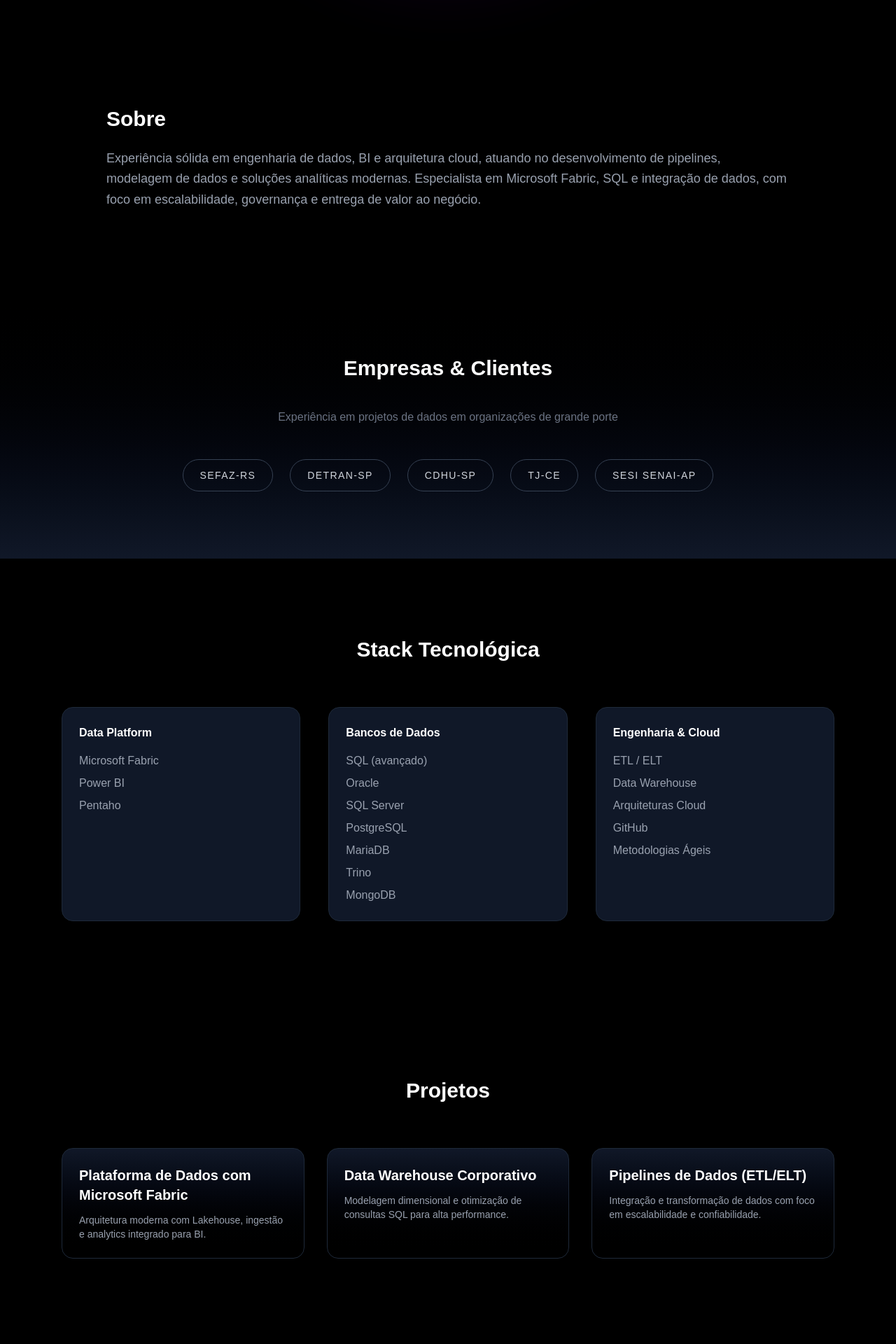
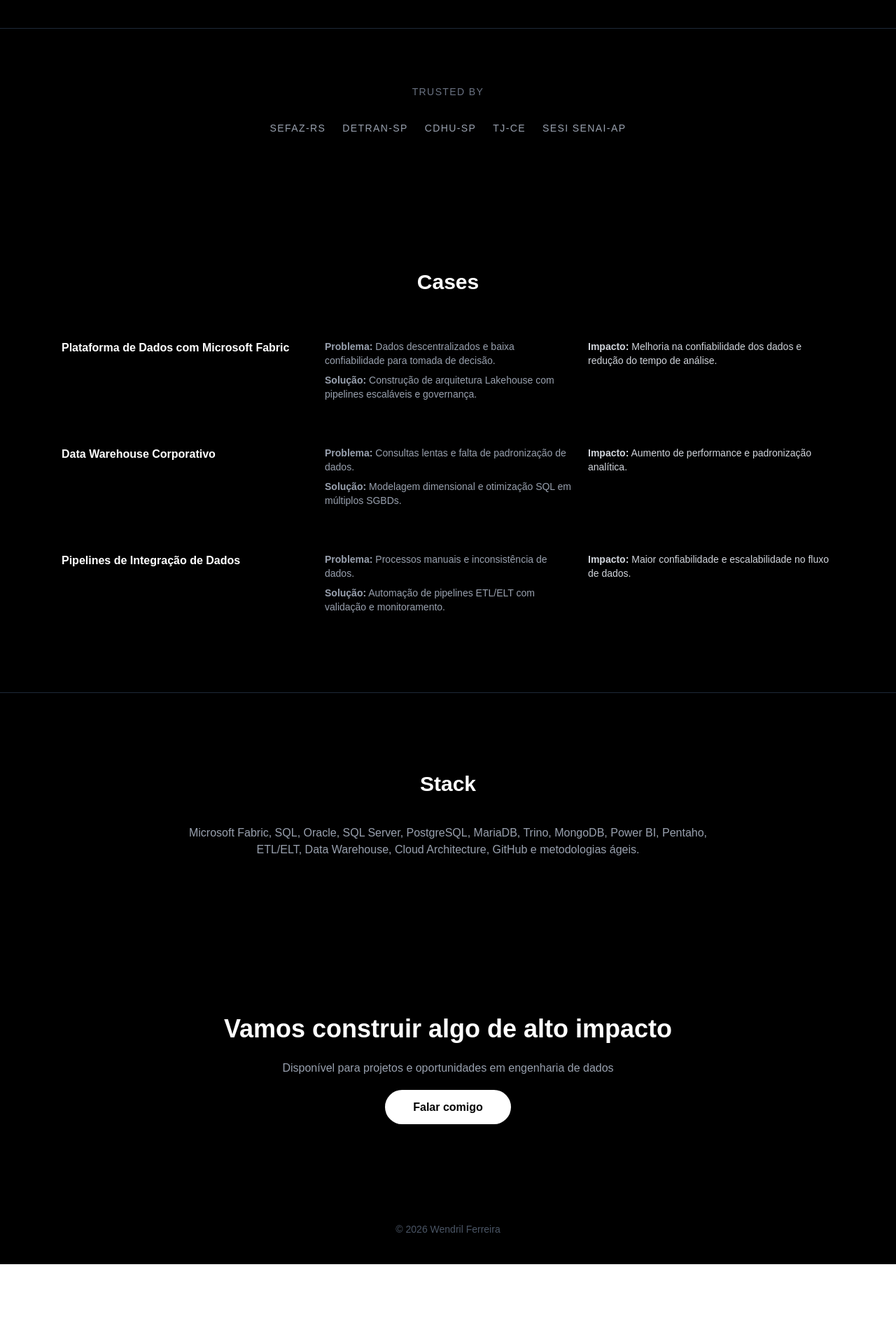
Before and after one commit to wa-data-solutions/wendril-af, a Next.js app: page / in a window 1280 px wide. Shown: the part 760-2680 px from the top of the page at 70% size. After the commit the page ends 2566 px from the top, so only its background shows below. Built offline with nearby package versions, Linux system fonts and the light colour scheme.

Commit message:
versão FAANG com storytelling e cases

```diff
--- a/app/page.tsx
+++ b/app/page.tsx
@@ -10,173 +10,138 @@
   "SESI SENAI-AP",
 ];
 
+const cases = [
+  {
+    title: "Plataforma de Dados com Microsoft Fabric",
+    problem:
+      "Dados descentralizados e baixa confiabilidade para tomada de decisão.",
+    solution:
+      "Construção de arquitetura Lakehouse com pipelines escaláveis e governança.",
+    impact:
+      "Melhoria na confiabilidade dos dados e redução do tempo de análise.",
+  },
+  {
+    title: "Data Warehouse Corporativo",
+    problem:
+      "Consultas lentas e falta de padronização de dados.",
+    solution:
+      "Modelagem dimensional e otimização SQL em múltiplos SGBDs.",
+    impact:
+      "Aumento de performance e padronização analítica.",
+  },
+  {
+    title: "Pipelines de Integração de Dados",
+    problem:
+      "Processos manuais e inconsistência de dados.",
+    solution:
+      "Automação de pipelines ETL/ELT com validação e monitoramento.",
+    impact:
+      "Maior confiabilidade e escalabilidade no fluxo de dados.",
+  },
+];
+
 export default function Home() {
   return (
-    <main className="bg-black text-white overflow-x-hidden">
+    <main className="bg-black text-white">
 
       {/* HERO */}
-      <section className="min-h-screen flex flex-col justify-center items-center text-center px-6 relative">
-
-        <div className="absolute w-[600px] h-[600px] bg-purple-600 opacity-20 blur-3xl rounded-full"></div>
-
+      <section className="min-h-screen flex flex-col justify-center items-center text-center px-6">
         <motion.h1
           initial={{ opacity: 0, y: 40 }}
           animate={{ opacity: 1, y: 0 }}
-          className="text-5xl md:text-7xl font-bold z-10"
+          className="text-5xl md:text-7xl font-bold max-w-4xl"
         >
-          Wendril Ferreira
+          Transformo dados em vantagem competitiva
         </motion.h1>
 
         <motion.p
           initial={{ opacity: 0, y: 60 }}
           animate={{ opacity: 1, y: 0 }}
-          className="mt-6 text-gray-400 max-w-2xl z-10 text-lg"
+          className="mt-6 text-gray-400 max-w-2xl text-lg"
         >
           Engenheiro de Dados especializado em Microsoft Fabric, SQL e arquiteturas modernas.
-          Construo plataformas de dados escaláveis com foco em performance, governança e valor de negócio.
+          Construo plataformas de dados escaláveis que geram impacto real no negócio.
         </motion.p>
 
         <a
-          href="#projects"
-          className="mt-10 px-8 py-3 bg-white text-black rounded-full font-semibold hover:opacity-80 transition z-10"
+          href="#cases"
+          className="mt-10 px-8 py-3 bg-white text-black rounded-full font-semibold"
         >
-          Ver Projetos
+          Ver Cases
         </a>
       </section>
 
-      {/* SOBRE */}
-      <section className="py-28 px-6 max-w-5xl mx-auto">
-        <h2 className="text-3xl font-bold mb-6">Sobre</h2>
+      {/* CLIENTES */}
+      <section className="py-20 text-center border-t border-gray-800">
+        <p className="text-gray-500 mb-8 text-sm tracking-widest">
+          TRUSTED BY
+        </p>
 
-        <p className="text-gray-400 leading-relaxed text-lg">
-          Experiência sólida em engenharia de dados, BI e arquitetura cloud, atuando no desenvolvimento
-          de pipelines, modelagem de dados e soluções analíticas modernas. Especialista em Microsoft Fabric,
-          SQL e integração de dados, com foco em escalabilidade, governança e entrega de valor ao negócio.
-        </p>
+        <div className="flex flex-wrap justify-center gap-6 text-gray-400 text-sm tracking-widest">
+          {clients.map((c, i) => (
+            <span key={i}>{c}</span>
+          ))}
+        </div>
       </section>
 
-      {/* CLIENTES */}
-      <section className="py-24 px-6 bg-gradient-to-b from-black to-gray-900 text-center">
-        <h2 className="text-3xl font-bold mb-10">
-          Empresas & Clientes
+      {/* CASES */}
+      <section id="cases" className="py-28 px-6 max-w-6xl mx-auto">
+        <h2 className="text-3xl font-bold mb-16 text-center">
+          Cases
         </h2>
 
-        <p className="text-gray-500 mb-12">
-          Experiência em projetos de dados em organizações de grande porte
-        </p>
+        <div className="space-y-16">
+          {cases.map((c, i) => (
+            <div key={i} className="grid md:grid-cols-3 gap-6">
 
-        <div className="flex flex-wrap justify-center gap-6 max-w-4xl mx-auto">
-          {clients.map((client, i) => (
-            <motion.div
-              key={i}
-              whileHover={{ scale: 1.08 }}
-              className="px-6 py-3 border border-gray-700 rounded-full text-sm tracking-widest text-gray-300 hover:border-white hover:text-white transition"
-            >
-              {client}
-            </motion.div>
+              <div>
+                <h3 className="font-bold text-white">{c.title}</h3>
+              </div>
+
+              <div className="text-gray-400 text-sm">
+                <p className="mb-2"><strong>Problema:</strong> {c.problem}</p>
+                <p><strong>Solução:</strong> {c.solution}</p>
+              </div>
+
+              <div className="text-gray-300 text-sm">
+                <p><strong>Impacto:</strong> {c.impact}</p>
+              </div>
+
+            </div>
           ))}
         </div>
       </section>
 
       {/* STACK */}
-      <section className="py-28">
-        <h2 className="text-3xl font-bold text-center mb-16">
-          Stack Tecnológica
-        </h2>
+      <section className="py-28 border-t border-gray-800 text-center">
+        <h2 className="text-3xl font-bold mb-10">Stack</h2>
 
-        <div className="max-w-6xl mx-auto grid md:grid-cols-3 gap-10 px-6">
-
-          <div className="bg-gray-900 p-6 rounded-2xl border border-gray-800">
-            <h3 className="font-bold mb-4 text-white">Data Platform</h3>
-            <ul className="text-gray-400 space-y-2">
-              <li>Microsoft Fabric</li>
-              <li>Power BI</li>
-              <li>Pentaho</li>
-            </ul>
-          </div>
-
-          <div className="bg-gray-900 p-6 rounded-2xl border border-gray-800">
-            <h3 className="font-bold mb-4 text-white">Bancos de Dados</h3>
-            <ul className="text-gray-400 space-y-2">
-              <li>SQL (avançado)</li>
-              <li>Oracle</li>
-              <li>SQL Server</li>
-              <li>PostgreSQL</li>
-              <li>MariaDB</li>
-              <li>Trino</li>
-              <li>MongoDB</li>
-            </ul>
-          </div>
-
-          <div className="bg-gray-900 p-6 rounded-2xl border border-gray-800">
-            <h3 className="font-bold mb-4 text-white">Engenharia & Cloud</h3>
-            <ul className="text-gray-400 space-y-2">
-              <li>ETL / ELT</li>
-              <li>Data Warehouse</li>
-              <li>Arquiteturas Cloud</li>
-              <li>GitHub</li>
-              <li>Metodologias Ágeis</li>
-            </ul>
-          </div>
-
-        </div>
-      </section>
-
-      {/* PROJETOS */}
-      <section id="projects" className="py-28 px-6 max-w-6xl mx-auto">
-        <h2 className="text-3xl font-bold mb-16 text-center">
-          Projetos
-        </h2>
-
-        <div className="grid md:grid-cols-3 gap-8">
-
-          {[
-            {
-              title: "Plataforma de Dados com Microsoft Fabric",
-              desc: "Arquitetura moderna com Lakehouse, ingestão e analytics integrado para BI.",
-            },
-            {
-              title: "Data Warehouse Corporativo",
-              desc: "Modelagem dimensional e otimização de consultas SQL para alta performance.",
-            },
-            {
-              title: "Pipelines de Dados (ETL/ELT)",
-              desc: "Integração e transformação de dados com foco em escalabilidade e confiabilidade.",
-            },
-          ].map((project, i) => (
-            <motion.div
-              key={i}
-              whileHover={{ y: -10 }}
-              className="p-6 border border-gray-800 rounded-2xl bg-gradient-to-b from-gray-900 to-black hover:border-white transition"
-            >
-              <h3 className="text-xl font-bold mb-3">{project.title}</h3>
-              <p className="text-gray-400 text-sm">{project.desc}</p>
-            </motion.div>
-          ))}
-
-        </div>
+        <p className="text-gray-400 max-w-3xl mx-auto">
+          Microsoft Fabric, SQL, Oracle, SQL Server, PostgreSQL, MariaDB, Trino,
+          MongoDB, Power BI, Pentaho, ETL/ELT, Data Warehouse, Cloud Architecture,
+          GitHub e metodologias ágeis.
+        </p>
       </section>
 
       {/* CTA */}
-      <section className="py-28 px-6 text-center">
+      <section className="py-28 text-center">
         <h2 className="text-4xl font-bold mb-6">
-          Vamos transformar dados em valor
+          Vamos construir algo de alto impacto
         </h2>
 
         <p className="text-gray-400 mb-8">
-          Aberto a oportunidades como Engenheiro de Dados, BI e Arquitetura de Dados
+          Disponível para projetos e oportunidades em engenharia de dados
         </p>
 
         <a
           href="https://www.linkedin.com/in/wendril-ferreira/"
           target="_blank"
-          className="px-10 py-4 bg-white text-black rounded-full font-semibold hover:opacity-80 transition"
+          className="px-10 py-4 bg-white text-black rounded-full font-semibold"
         >
           Falar comigo
         </a>
       </section>
 
-      {/* FOOTER */}
       <footer className="text-center py-10 text-gray-600 text-sm">
         © 2026 Wendril Ferreira
       </footer>
```
